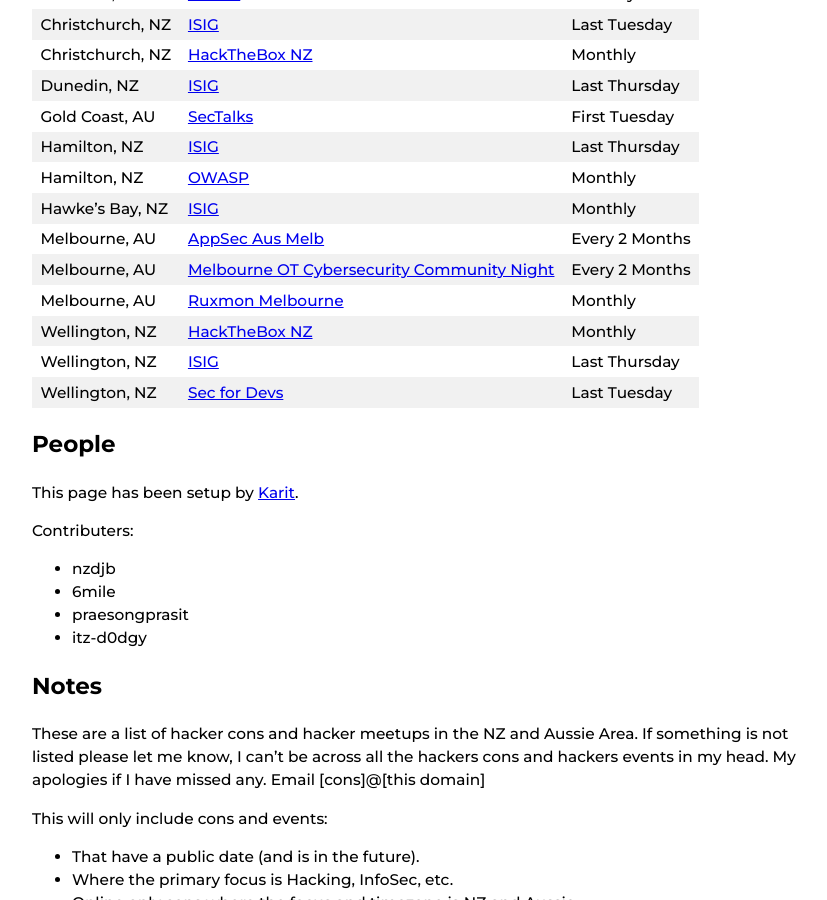
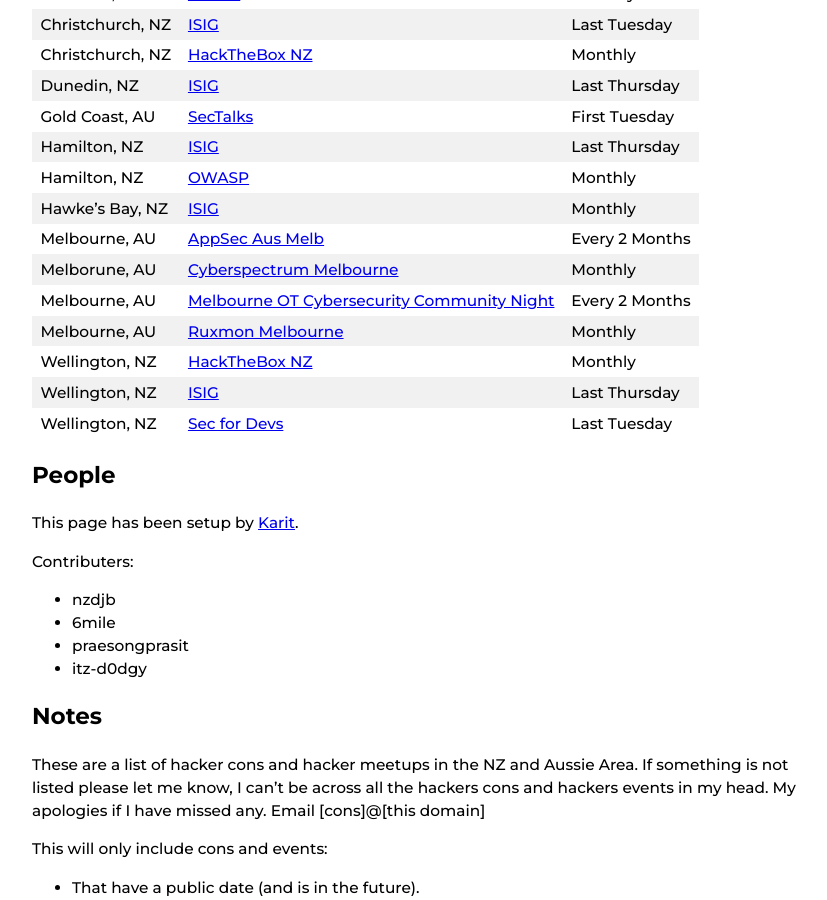
Before and after one commit to nzkarit/downundercons, a Jekyll site: the page built from index.markdown, in a window 1280 px wide and 900 px high, scrolled down 1402 px. Shown: the whole window, without its empty margins (208-1035 px from the left). Built offline with Jekyll 4.4.1, drawn with Linux system fonts in a browser that asks for light colours; part of the change alters nothing that is shown.

Commit message:
Update index.markdown

```diff
--- a/index.markdown
+++ b/index.markdown
@@ -1,7 +1,7 @@
 ---
 layout: home
 title: Downunder Cons
-last_modified_at: 2025-12-16 19:40:00 +1300
+last_modified_at: 2025-12-22 20:33:00 +1300
 ---
 
 These are a list of hacker/infosec cons and meetups in the NZ and Aussie Area.
@@ -49,6 +49,7 @@ These are a list of hacker/infosec cons and meetups in the NZ and Aussie Area.
 | Hamilton, NZ | [OWASP](https://www.meetup.com/owaspnz-hamilton/) | Monthly |
 | Hawke’s Bay, NZ | [ISIG](https://isig.org.nz/) | Monthly |
 | Melbourne, AU | [AppSec Aus Melb](https://www.meetup.com/appsec-australia/) | Every 2 Months |
+| Melborune, AU | [Cyberspectrum Melbourne](https://www.meetup.com/en-au/cyberspectrum-melbourne/) | Monthly |
 | Melbourne, AU | [Melbourne OT Cybersecurity Community Night](https://www.meetup.com/melbourne-ot-cybersecurity/) | Every 2 Months |
 | Melbourne, AU | [Ruxmon Melbourne](https://www.meetup.com/ruxmon/) | Monthly |
 | Wellington, NZ | [HackTheBox NZ](https://www.meetup.com/hack-the-box-meetup-new-zealand/) | Monthly |
```
